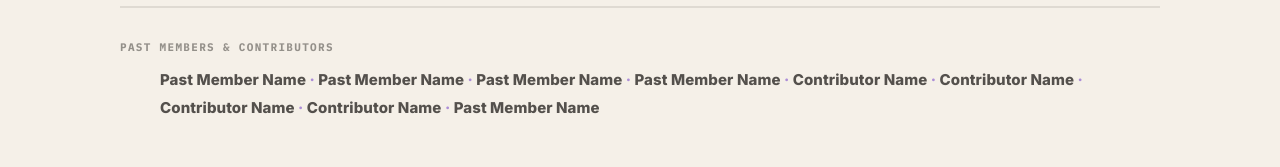
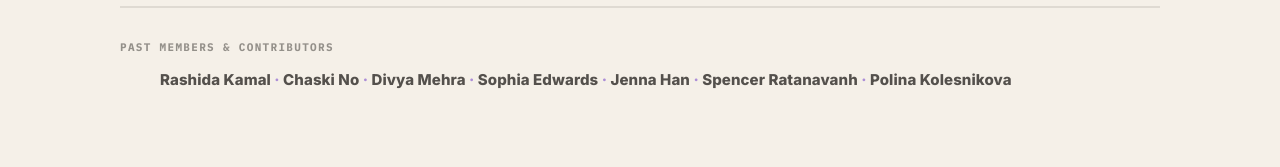
Before and after one commit to yafira/esp, a Next.js app: page /team in a window 1280 px wide. Shown: the part 965-1132 px from the top of the page. Built offline with nearby package versions, Linux system fonts and the light colour scheme.

Commit message:
updated list of past contributors

```diff
--- a/src/app/team/page.js
+++ b/src/app/team/page.js
@@ -60,15 +60,13 @@ const TEAM = [
 ];
 
 const PAST_AND_CONTRIBUTORS = [
-  "Past Member Name",
-  "Past Member Name",
-  "Past Member Name",
-  "Past Member Name",
-  "Contributor Name",
-  "Contributor Name",
-  "Contributor Name",
-  "Contributor Name",
-  "Past Member Name",
+  "Rashida Kamal",
+  "Chaski No",
+  "Divya Mehra",
+  "Sophia Edwards",
+  "Jenna Han",
+  "Spencer Ratanavanh",
+  "Polina Kolesnikova",
 ];
 
 function MemberCard({ member }) {
```
